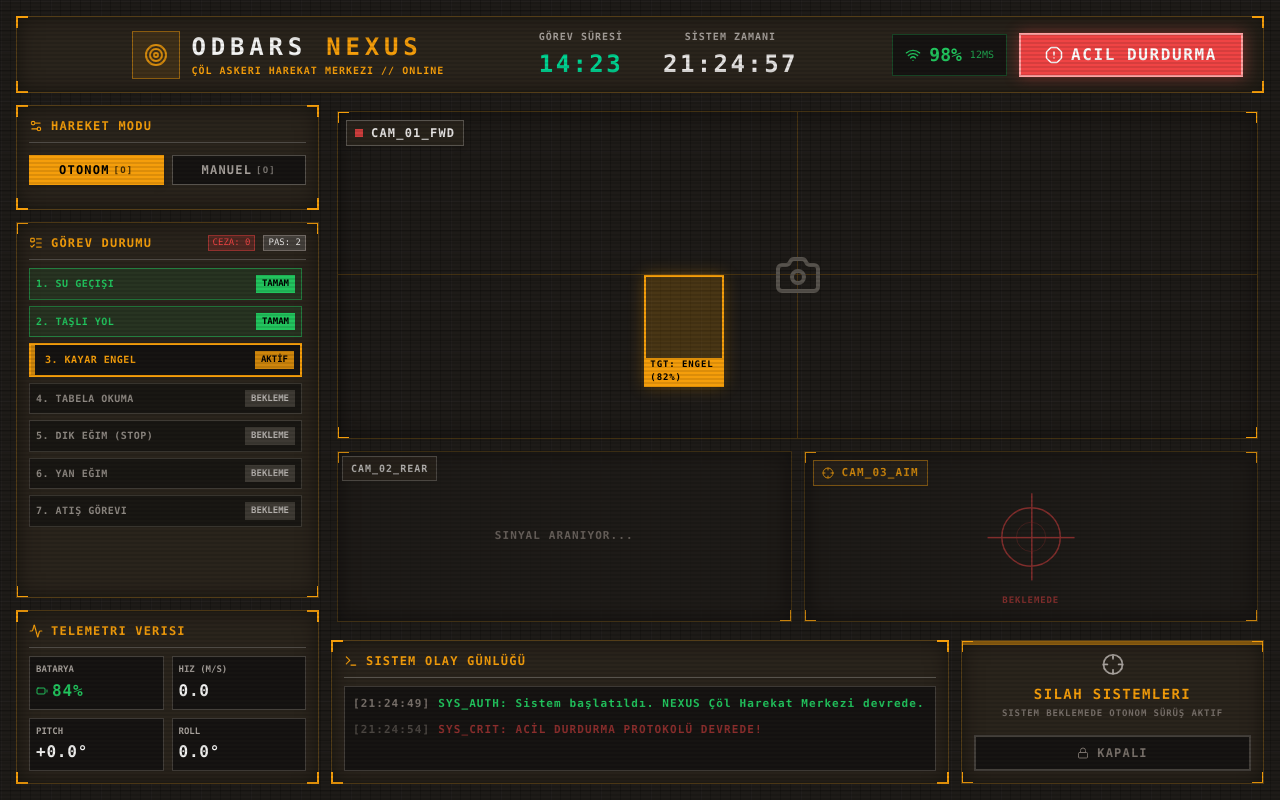
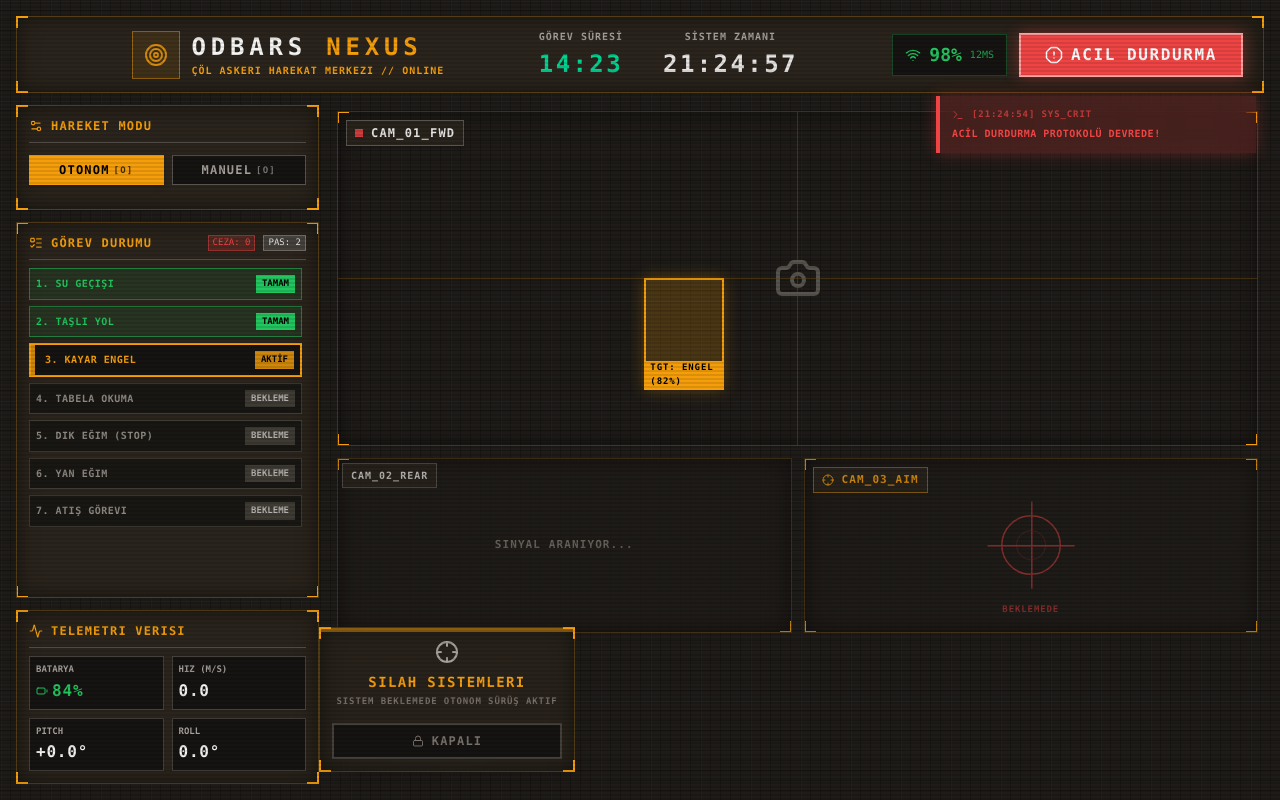
Before and after one commit to SerhanEnsar/Odbars_Yazilim, a React (Vite) app in the folder panel/: page / in a window 1280 px wide. Both pictures are taken after a click on the button "ACIL DURDURMA". Built offline with nearby package versions, Linux system fonts and the light colour scheme.

Commit message:
feat(panel): convert action log to an expandable floating widget and add toast notifications

```diff
--- a/panel/src/App.jsx
+++ b/panel/src/App.jsx
@@ -37,16 +37,28 @@ export default function App() {
   const [logs, setLogs] = useState([
     { id: 1, time: new Date().toLocaleTimeString('tr-TR', { hour12: false }), sender: 'SYS_AUTH', text: 'Sistem başlatıldı. NEXUS Çöl Harekat Merkezi devrede.', type: 'success' }
   ]);
+  const [toasts, setToasts] = useState([]);
+  const [isLogExpanded, setIsLogExpanded] = useState(false);
   const logContainerRef = useRef(null);
 
   const addLog = (sender, text, type = 'info') => {
-    setLogs(prev => [...prev, {
+    const logItem = {
       id: Date.now() + Math.random(),
       time: new Date().toLocaleTimeString('tr-TR', { hour12: false }),
       sender,
       text,
       type
-    }]);
+    };
+
+    setLogs(prev => [...prev, logItem]);
+
+    // Toast Notification ekle
+    setToasts(prev => [...prev, logItem]);
+
+    // 5 saniye sonra Toast'ı kaybet
+    setTimeout(() => {
+      setToasts(prev => prev.filter(t => t.id !== logItem.id));
+    }, 5000);
   };
 
   // Loglar eklendikçe en alta scroll
@@ -207,6 +219,26 @@ export default function App() {
 
   return (
     <div className="h-screen w-screen bg-transparent text-stone-200 p-4 font-mono select-none flex flex-col overflow-hidden scanlines box-border" onClick={() => popupMenu.visible && setPopupMenu({ ...popupMenu, visible: false })}>
+
+      {/* Toast Bildirimleri */}
+      <div className="fixed top-24 right-6 z-50 flex flex-col gap-3 pointer-events-none w-80">
+        {toasts.map(toast => {
+          let colorClass = 'border-stone-500 text-stone-200 bg-[#161412]/90';
+          if (toast.type === 'success') colorClass = 'border-[#22c55e] text-[#22c55e] bg-[#22c55e]/20';
+          if (toast.type === 'warning') colorClass = 'border-[#f59e0b] text-[#f59e0b] bg-[#f59e0b]/20';
+          if (toast.type === 'error') colorClass = 'border-[#ef4444] text-[#ef4444] bg-[#ef4444]/20 shadow-[0_0_15px_rgba(239,68,68,0.3)]';
+
+          return (
+            <div key={toast.id} className={`p-3 border-l-4 backdrop-blur-md flex flex-col transition-all duration-300 ${colorClass}`}>
+               <div className="flex items-center gap-2 mb-1">
+                 <Terminal size={12} className="opacity-70" />
+                 <span className="text-[9px] font-bold tracking-widest uppercase opacity-70">[{toast.time}] {toast.sender}</span>
+               </div>
+               <span className="text-[10px] font-bold tracking-wider">{toast.text}</span>
+            </div>
+          );
+        })}
+      </div>
 
       {/* Görev Popup Menüsü */}
       {popupMenu.visible && (
@@ -440,7 +472,7 @@ export default function App() {
         </div>
 
         {/* Center & Right Column: Cameras and Target */}
-        <div className="col-span-9 flex flex-col gap-3 h-full min-h-0">
+        <div className="col-span-9 flex flex-col h-full min-h-0 relative">
 
           {/* Animated Cameras Container */}
           <div className="flex-1 relative min-h-0 w-full overflow-hidden">
@@ -514,17 +546,20 @@ export default function App() {
             </div>
           </div>
 
-          {/* Action Log & Atış Paneli */}
-          <div className="h-28 lg:h-36 grid grid-cols-3 gap-3 shrink-0">
-
-            {/* Karar Log'u */}
-            <div className="col-span-2 bg-[#2a241c] p-2 lg:p-3 tactical-border flex flex-col relative min-h-0">
+          {/* Olay Günlüğü Floating Panel */}
+          <div className={`absolute bottom-3 left-3 z-30 transition-all duration-300 ease-in-out flex flex-col ${isLogExpanded ? 'w-[60%] h-64' : 'w-auto h-auto'}`}>
+            {isLogExpanded ? (
+               <div className="flex-1 bg-[#2a241c]/95 backdrop-blur-md p-3 tactical-border flex flex-col shadow-[0_0_30px_rgba(0,0,0,0.8)] relative">
                  <div className="corners-alt"></div>
-               <h2 className="text-[10px] lg:text-xs font-bold text-[#f59e0b] uppercase mb-1 lg:mb-2 flex items-center gap-2 tracking-widest border-b border-stone-600 pb-1 lg:pb-2">
-                <Terminal size={14} />
-                Sistem Olay Günlüğü
+                 <div className="flex justify-between items-center border-b border-stone-600 pb-2 mb-2">
+                   <h2 className="text-[10px] lg:text-xs font-bold text-[#f59e0b] uppercase flex items-center gap-2 tracking-widest">
+                    <Terminal size={14} /> Sistem Olay Günlüğü
                    </h2>
-              <div ref={logContainerRef} className="flex-1 bg-[#161412] border border-stone-700 p-2 overflow-y-auto text-[9px] lg:text-[11px] font-bold space-y-1 lg:space-y-2 tracking-widest leading-relaxed">
+                   <button onClick={() => setIsLogExpanded(false)} className="text-stone-400 hover:text-[#f59e0b] text-[10px] font-bold tracking-widest uppercase transition-colors">
+                     [ Kapat ]
+                   </button>
+                 </div>
+                 <div ref={logContainerRef} className="flex-1 bg-[#161412]/80 border border-stone-700 p-2 overflow-y-auto text-[9px] lg:text-[11px] font-bold space-y-2 tracking-widest leading-relaxed">
                    {logs.map(log => {
                      let colorClass = 'text-stone-200';
                      if (log.type === 'success') colorClass = 'text-[#22c55e]';
@@ -540,9 +575,20 @@ export default function App() {
                    })}
                  </div>
                </div>
+            ) : (
+               <button
+                 onClick={() => setIsLogExpanded(true)}
+                 className="bg-[#2a241c]/90 backdrop-blur-md border border-stone-600 px-4 py-2 flex items-center gap-3 hover:bg-[#161412] hover:border-[#f59e0b] transition-all text-stone-300 group shadow-lg"
+               >
+                 <Terminal size={16} className="text-[#f59e0b] group-hover:animate-pulse" />
+                 <span className="text-xs font-bold tracking-widest uppercase">Olay Günlüğü</span>
+                 <span className="text-[9px] bg-[#161412] px-2 py-0.5 border border-stone-700 text-[#f59e0b]">{logs.length} KAYIT</span>
+               </button>
+            )}
+          </div>
 
-            {/* Atış Paneli */}
-            <div className="bg-[#2a241c] p-2 lg:p-3 tactical-border flex flex-col items-center justify-center relative overflow-hidden min-h-0">
+          {/* Atış Paneli Floating */}
+          <div className="absolute bottom-3 right-3 z-30 w-64 bg-[#2a241c]/90 backdrop-blur-md p-3 tactical-border flex flex-col items-center justify-center shadow-[0_0_30px_rgba(0,0,0,0.8)]">
             <div className="corners-alt"></div>
             <div className={`absolute top-0 w-full h-1 transition-colors duration-500 ${isTargeting ? 'bg-[#ef4444] opacity-100 shadow-[0_0_20px_#ef4444]' : 'bg-[#f59e0b] opacity-50'}`}></div>
 
@@ -565,8 +611,6 @@ export default function App() {
         </div>
 
       </div>
-
-      </div>
     </div>
   );
 }
```
Lines whose indentation alone changed are shown as unchanged.
